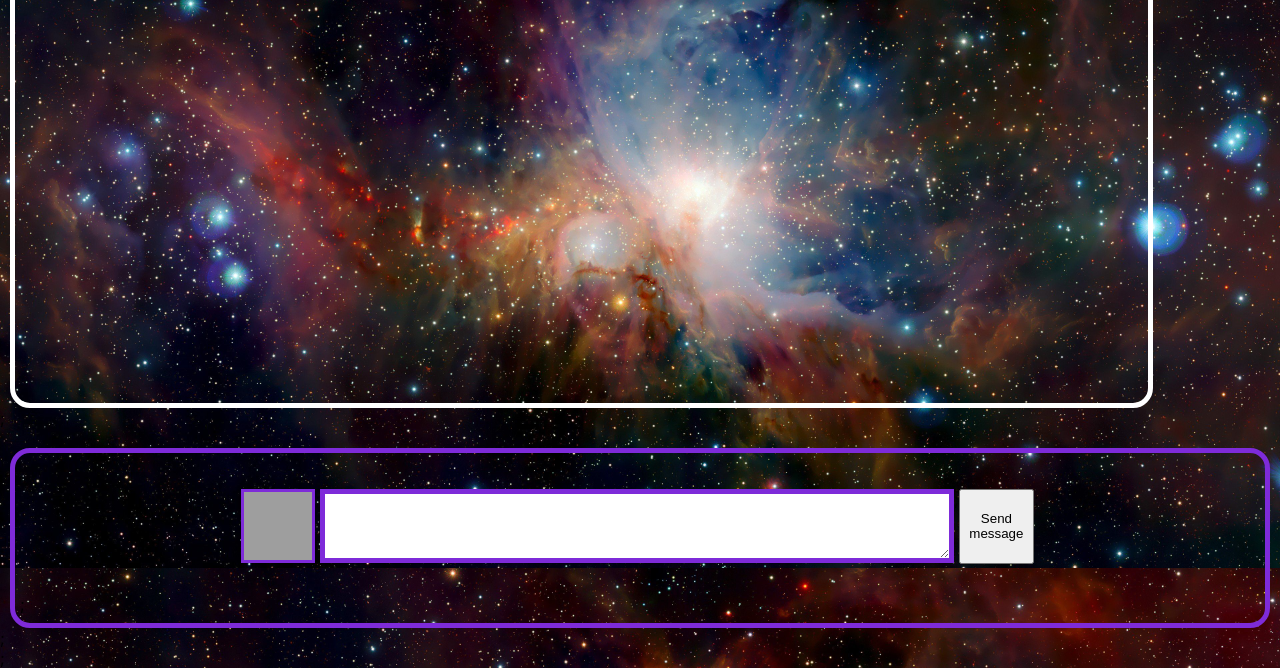
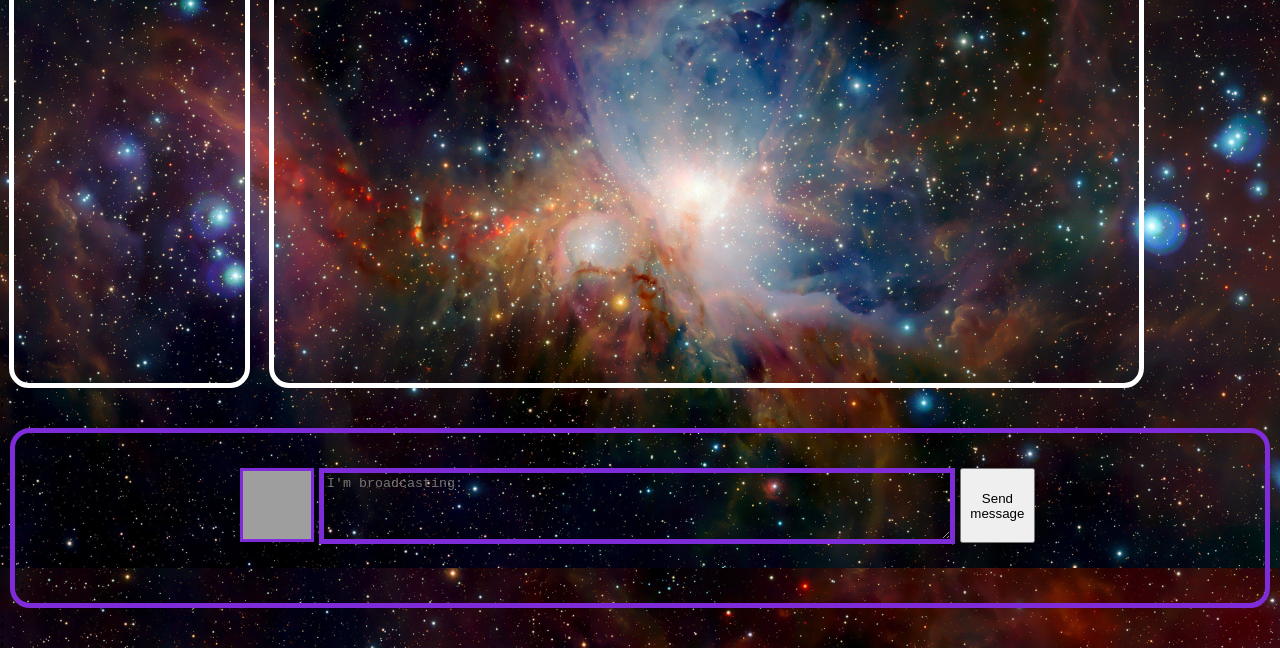
Before and after one commit to SergiiMisnianko/ChatProject, a React app: page / in a window 1280 px wide. Shown: the part 232-900 px from the top of the page. Built offline with nearby package versions, Linux system fonts and the light colour scheme; grey boxes are pictures that could not be loaded.

Commit message:
Sidebar+MaterialUI

```diff
--- a/package.json
+++ b/package.json
@@ -3,6 +3,9 @@
   "version": "0.1.0",
   "private": true,
   "dependencies": {
+    "@emotion/react": "^11.10.5",
+    "@emotion/styled": "^11.10.5",
+    "@mui/material": "^5.10.17",
     "@testing-library/jest-dom": "^5.16.5",
     "@testing-library/react": "^13.4.0",
     "@testing-library/user-event": "^13.5.0",
--- a/src/2mainsection/index.js
+++ b/src/2mainsection/index.js
@@ -1,24 +1,43 @@
+import { Sidebar } from "../4sidebar";
 import { usersarr } from "../database/data";
+
+/*
+export function ContactItem({ item }: IProps): JSX.Element {
+  return (
+    <div className="contact">
+      <img src={item.avatar} alt="" />
+      <div className="info">
+        <b className="name">{item.name}</b>
+        <small className="phone">Phone: {item.phone}</small>
+      </div>
+    </div>
+  );
+}
+*/
+
 
 function sendedMessage(usersarr) {
   return (
     <div className="sendedMessage">
       <img
-          src=""
+        src={usersarr.avatar}
         alt="avatar"
         className="avatar"
       ></img>
-        <p></p>
+      <p>{usersarr.post}</p>
     </div>
   );
 }
 
 function Main() {
   return (
+    <div className="mainwrapper">
+      <Sidebar />
       <div className="main">
         <h1>MAIN SECTION</h1>;
+      </div>
     </div>
   );
 }
 
-  export {Main}
+export { Main }
--- a/src/3footer/index.js
+++ b/src/3footer/index.js
@@ -4,7 +4,7 @@ function InputMessage() {
     return (
         <div className="messageWrapper">
             <img src="https://vraki.net/sites/default/files/mood/29_9.jpg" alt="avatar" className="avatar"></img>
-            ;<textarea className="inMessage"></textarea>;
+            ;<textarea name="mymessage"  className="inMessage" autofocus placeholder="I'm broadcasting:"></textarea>;
             <button type="submit" className="buttonSend" value="Submit">Send message</button>
             ;
         </div>
--- /dev/null
+++ b/src/4sidebar/index.js
@@ -0,0 +1,11 @@
+function Sidebar () {
+    return (
+        <aside className="sidebarwrapper">
+            <div className="sidebar">
+                <h1>Sidebar</h1>;
+            </div>
+        </aside>
+    );
+}
+
+export {Sidebar}
--- a/src/ChatProject.js
+++ b/src/ChatProject.js
@@ -1,6 +1,6 @@
 import "./styles.css";
 import { Header } from "./1header/index";
-import { Main } from "./2mainsection";
+import { Main } from "./2mainsection/index";
 import{Footer} from "./3footer/index";
 /*import "./normalise.css";*/
 
--- a/src/styles.css
+++ b/src/styles.css
@@ -22,35 +22,13 @@ body {
   height: 100vh;
 }
 
+/*Header*/
+
 .head {
   display: block;
   float: top;
   height: 10vh;
   top: 40px;
-}
-
-.main {
-  display: flex;
-  height: 70%;
-  float: top;
-  border: 5px solid #fff;
-  border-radius: 20px;
-  height: 60vh;
-  margin-top: 30px;
-  margin-left: 10px;
-  margin-right: 10px;
-  position: relative;
-}
-
-.footerWrapper {
-  border: 5px solid #7e2bd9;
-  border-radius: 20px;
-  height: 20vh;
-  margin-top: 20px;
-  padding: 5px;
-  position: relative;
-  margin-left: 10px;
-  margin-right: 10px;
 }
 
 .shine {
@@ -81,6 +59,42 @@ h1 {
   margin-top: 60px;
 }
 
+/*Main side*/
+.mainwrapper {
+  display: flex;
+  flex-direction: row;
+  justify-content: space-around;
+  margin-top: 10px;
+}
+
+.main {
+  border: 5px solid #fff;
+  border-radius: 20px;
+  height: 60vh;
+  width: 75%;
+}
+
+/*Sidebar*/
+
+.sidebarwrapper {
+  border: 5px solid #fff;
+  border-radius: 20px;
+  height: 60vh;
+  width: 20%;
+}
+
+/*Footer*/
+
+.footerWrapper {
+  border: 5px solid #7e2bd9;
+  border-radius: 20px;
+  height: 20vh;
+  margin-top: 20px;
+  padding: 5px;
+  position: relative;
+  margin-left: 10px;
+  margin-right: 10px;
+}
 .messageWrapper {
   display: flex;
   justify-content: center;
@@ -103,6 +117,9 @@ h1 {
   max-width: 50%;
   min-width: 50%;
   border: 5px solid #7e2bd9;
+  padding: 3px;
+  background: transparent;
+  color: cyan;
 }
 
 .buttonSend {
```
Also changed, not shown: 1 other file. Lines whose indentation alone changed are shown as unchanged.
